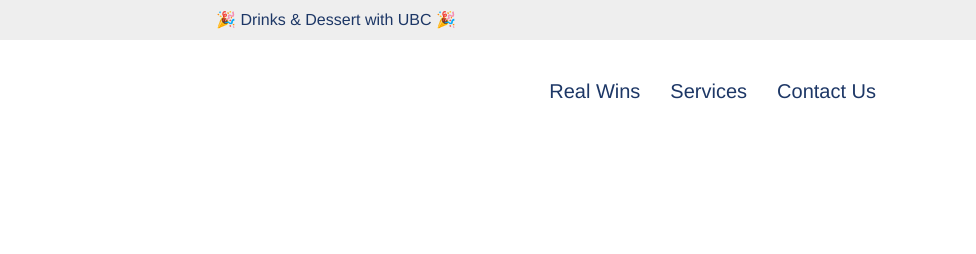
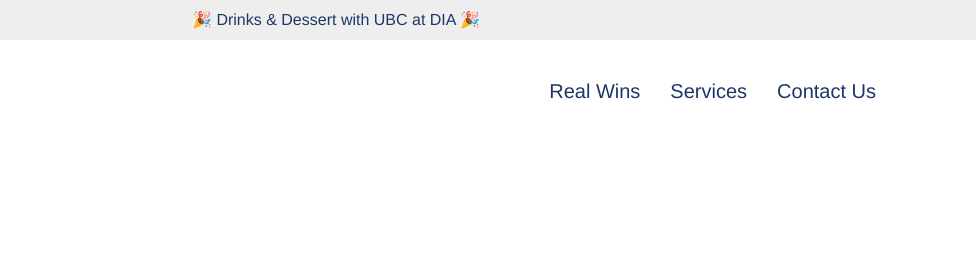
Before and after one commit to havashealthplus/ubc-dia, a plain HTML site: page index.html in a window 1280 px wide. Shown: the top 254 px of the page, 304-1280 px from the left. Drawn offline with nearby package versions, Linux system fonts and the light colour scheme.

Commit message:
updated violator

```diff
--- a/index.html
+++ b/index.html
@@ -18,7 +18,7 @@
 
     <div class="dia-tag">
       <div class="container">
-        <a href="https://ubcisengaging.app.rsvpify.com/" target="_blank">🎉 Drinks &amp; Dessert with UBC 🎉</a>
+        <a href="https://ubcisengaging.app.rsvpify.com/" target="_blank">🎉 Drinks &amp; Dessert with UBC at DIA 🎉</a>
       </div>
     </div><!-- dia tag -->
 
```
Also changed, not shown: privacy-policy.html (+1 -1 lines), terms.html (+1 -1 lines).
